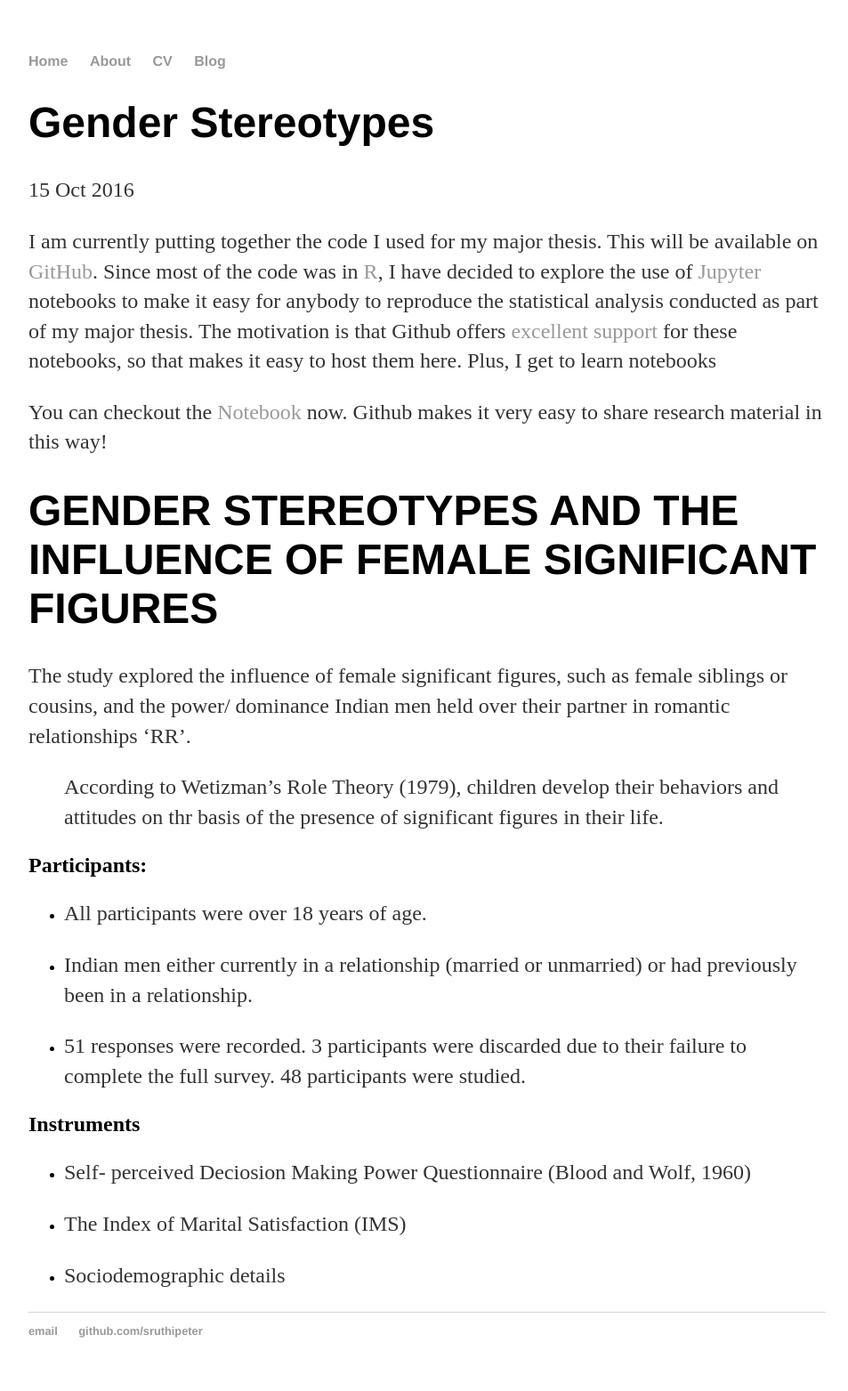
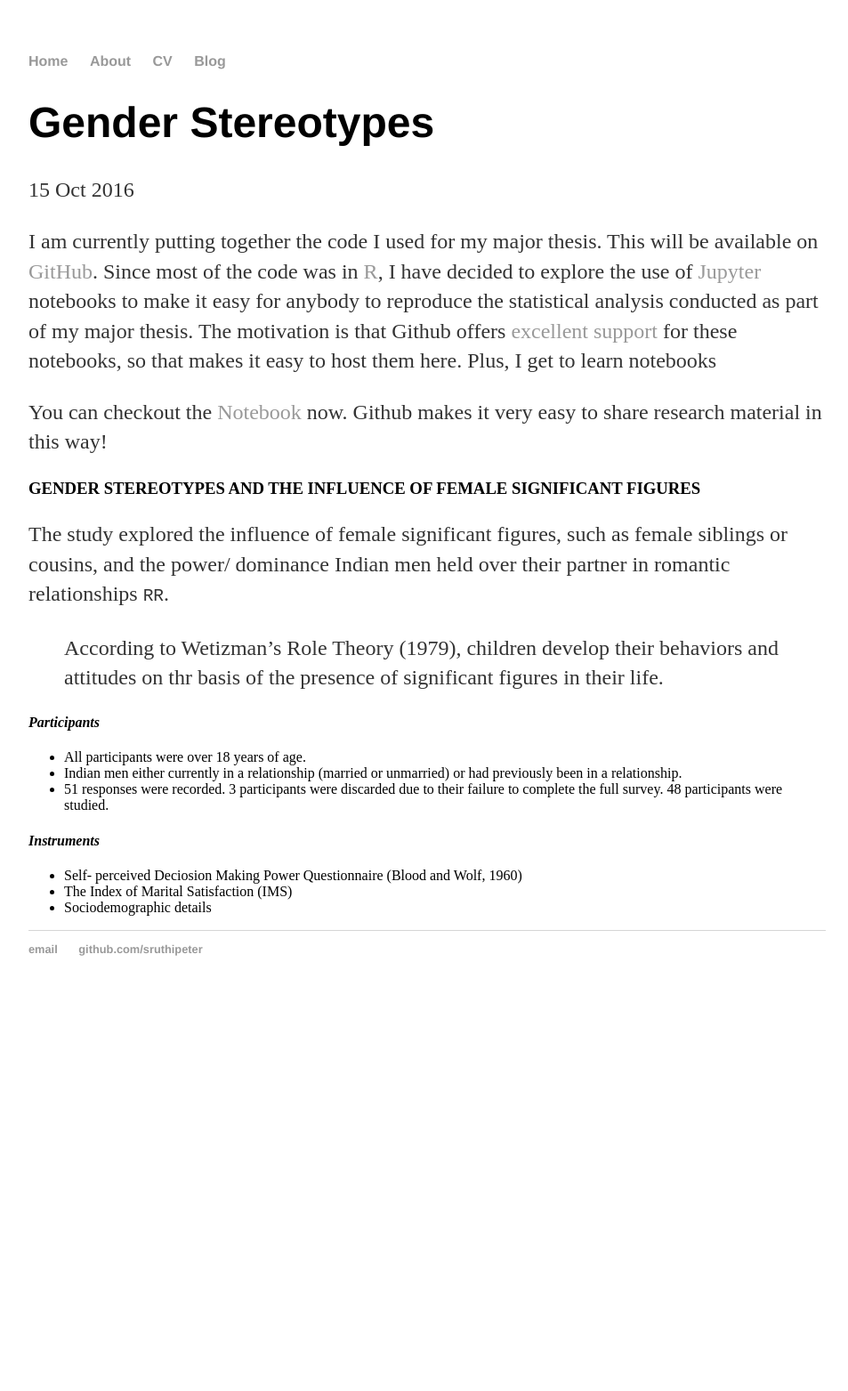
Before and after one commit to sruthipeter/sruthipeter.github.io, a Jekyll site: the page built from _posts/2016-10-16-gender-sterotypes.md, in a window 1280 px wide. Shown: the whole page at 89% size, without its empty margins (160-1113 px from the left). Built offline with Jekyll 4.4.1, drawn with Linux system fonts in a browser that asks for light colours; after the commit the page ends 1134 px from its top, so only the background shows below that.

```diff
--- a/_posts/2016-10-16-gender-sterotypes.md
+++ b/_posts/2016-10-16-gender-sterotypes.md
@@ -8,24 +8,20 @@ I am currently putting together the code I used for my major thesis. This will b
 
 You can checkout the [Notebook](https://github.com/sruthipeter/gender-stereotypes/blob/master/gender-stereotypes.ipynb) now. Github makes it very easy to share research material in this way!
 
-# **GENDER STEREOTYPES AND THE INFLUENCE OF FEMALE SIGNIFICANT FIGURES**
+### **GENDER STEREOTYPES AND THE INFLUENCE OF FEMALE SIGNIFICANT FIGURES**
 
-The study explored the influence of female significant figures, such as female siblings or cousins, and the power/ dominance Indian men held over their partner in romantic relationships 'RR'.
+The study explored the influence of female significant figures, such as female siblings or cousins, and the power/ dominance Indian men held over their partner in romantic relationships `RR`.
 
 >According to Wetizman's Role Theory (1979), children develop their behaviors and attitudes on thr basis of the presence of significant figures in their life.
 
-## **Participants:**
+#### **_Participants_**
 
 * All participants were over 18 years of age.
-
 * Indian men either currently in a relationship (married or unmarried) or had previously been in a relationship.
-
 * 51 responses were recorded. 3 participants were discarded due to their failure to complete the full survey. 48 participants were studied.
 
-## **Instruments**
+#### **_Instruments_**
 
 * Self- perceived Deciosion Making Power Questionnaire (Blood and Wolf, 1960)
-
 * The Index of Marital Satisfaction (IMS)
-
 * Sociodemographic details
```
